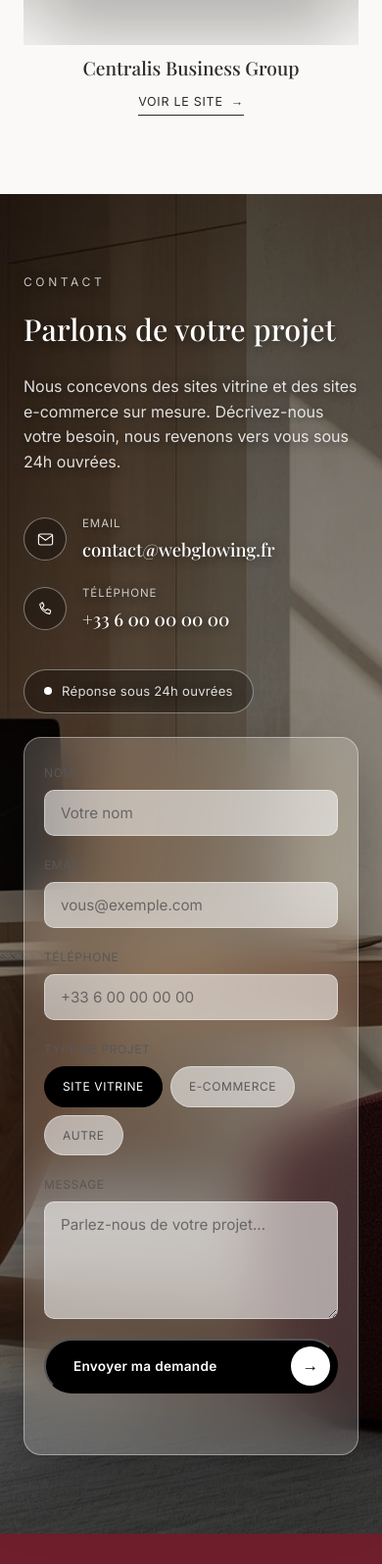
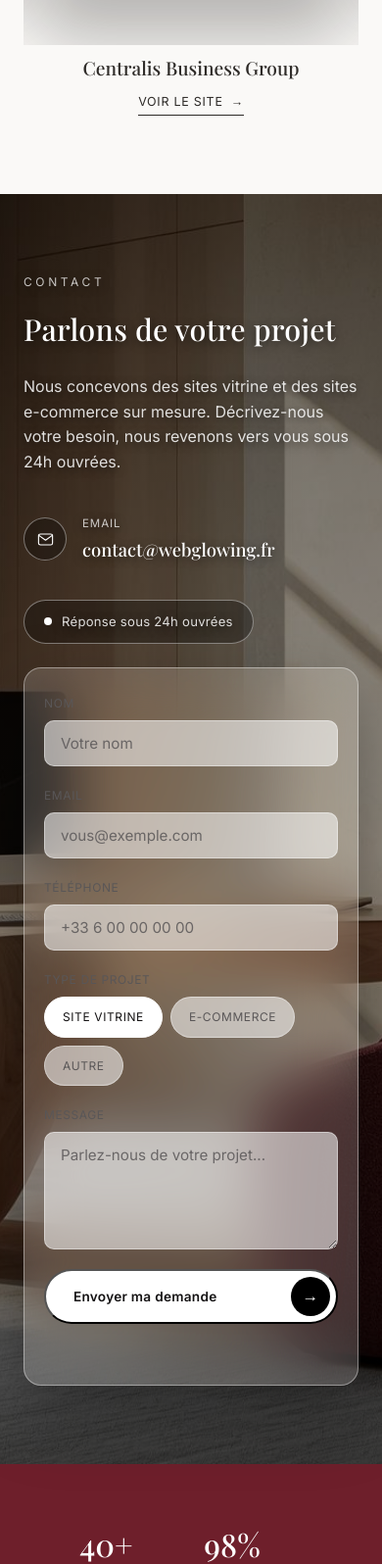
Before and after one commit to Centralis23/webglowing, a PHP site: page / in a window 390 px wide. Shown: the part 1264-2860 px from the top of the page at 98% size. Run offline with PHP 8.4, Linux system fonts and the light colour scheme.

Commit message:
Lighten form buttons and remove phone number from info panel
Switch the submit button and selected project-type pill from solid
black to white (with a black arrow circle) so they fit the
transparent glass card, and drop the phone number line from the
"Parlons de votre projet" panel per client request.

Co-Authored-By: Claude Sonnet 5 <noreply@anthropic.com>
Claude-Session: https://claude.ai/code/session_01L4feZGNX4GpSS44QNya5iV

```diff
--- a/index.html
+++ b/index.html
@@ -66,15 +66,6 @@
               <div>
                 <span class="contact-details-label">Email</span>
                 <a href="mailto:contact@webglowing.fr">contact@webglowing.fr</a>
-              </div>
-            </li>
-            <li>
-              <span class="contact-details-icon" aria-hidden="true">
-                <svg viewBox="0 0 24 24" fill="none"><path d="M7.3 3.5c.5-.1 1 .1 1.2.6l1.3 2.9c.2.5.1 1-.3 1.4L8 9.9c.7 1.9 2.2 3.4 4.1 4.1l1.5-1.5c.4-.4.9-.5 1.4-.3l2.9 1.3c.5.2.7.7.6 1.2l-.6 2.6c-.1.6-.7 1-1.3.9-6-1-10.8-5.8-11.8-11.8-.1-.6.3-1.2.9-1.3l2.6-.6Z" stroke="currentColor" stroke-width="1.4" stroke-linecap="round" stroke-linejoin="round"/></svg>
-              </span>
-              <div>
-                <span class="contact-details-label">Téléphone</span>
-                <a href="tel:+33600000000">+33 6 00 00 00 00</a>
               </div>
             </li>
           </ul>
--- a/style.css
+++ b/style.css
@@ -310,19 +310,19 @@ h1,h2,h3{font-family:var(--ff-display);font-weight:500;letter-spacing:.01em;colo
   color:var(--form-ink-dim);font-size:.85rem;white-space:nowrap;
   transition:background .2s ease,border-color .2s ease,color .2s ease;
 }
-.pill-option:hover{border-color:var(--c-black);color:var(--c-black);}
+.pill-option:hover{border-color:var(--c-bg);color:var(--form-ink);}
 .pill-group input[type="radio"]:checked + .pill-option{
-  background:var(--c-black);border-color:var(--c-black);color:var(--c-bg);
+  background:var(--c-bg);border-color:var(--c-bg);color:var(--form-ink);
 }
 .pill-group input[type="radio"]:focus-visible + .pill-option{
-  outline:2px solid var(--c-black);outline-offset:2px;
+  outline:2px solid var(--c-bg);outline-offset:2px;
 }
 .contact-card .btn-hero-block{
   width:100%;justify-content:space-between;padding-left:28px;cursor:pointer;
-  background:var(--c-black);color:var(--c-bg);
+  background:var(--c-bg);color:var(--form-ink);
 }
-.contact-card .btn-hero-block .btn-hero-arrow{background:var(--c-bg);color:var(--c-black);}
-.form-note{font-size:.85rem;color:var(--c-black);min-height:1.2em;}
+.contact-card .btn-hero-block .btn-hero-arrow{background:var(--c-black);color:var(--c-bg);}
+.form-note{font-size:.85rem;color:var(--form-ink);min-height:1.2em;}
 
 @media (max-width:900px){
   .contact-grid{grid-template-columns:1fr;gap:24px;}
```
